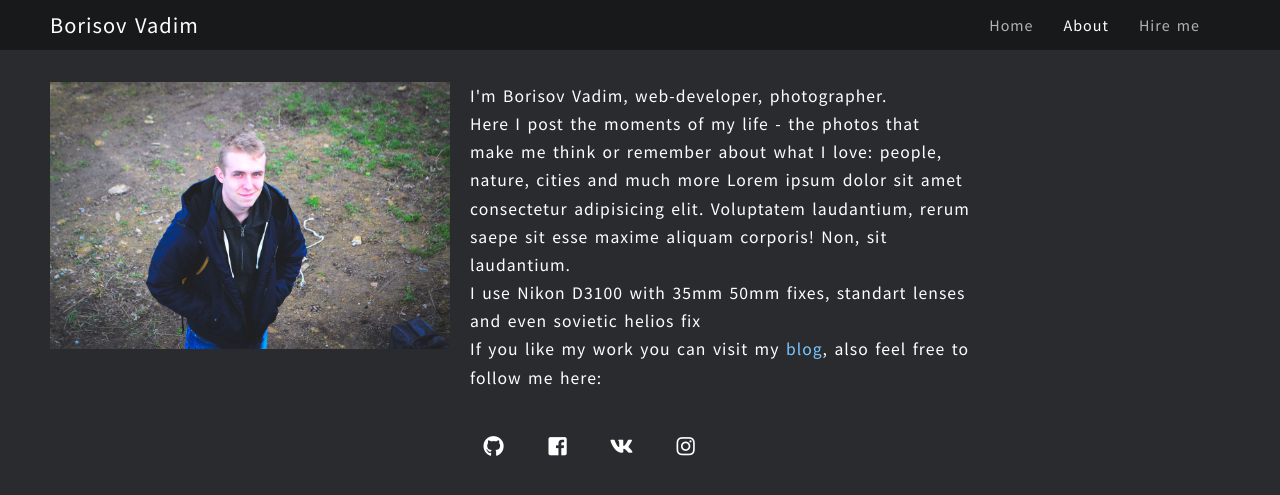
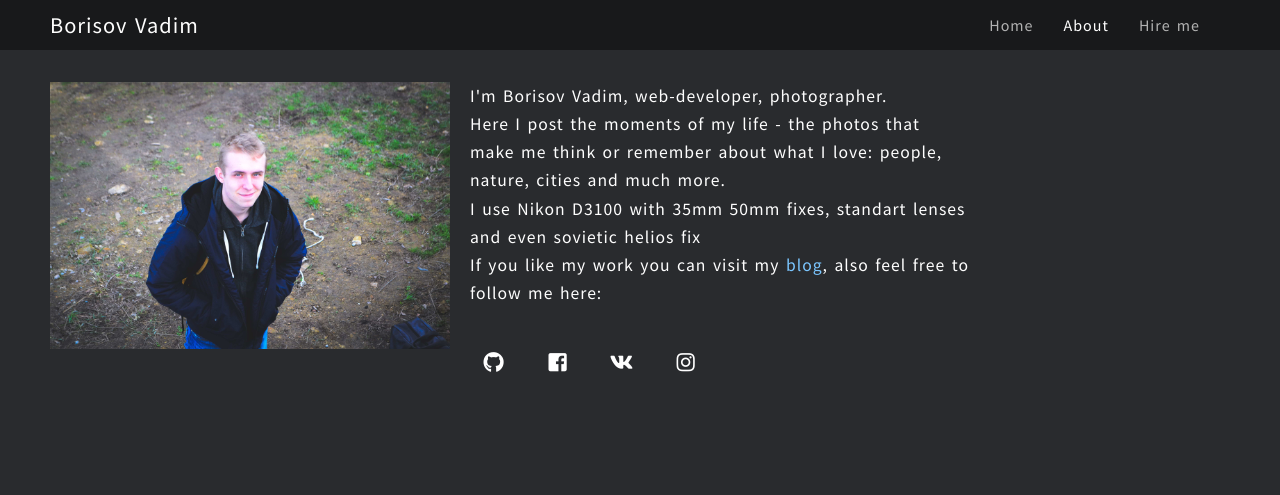
Before and after one commit to veax/Photography-Portfolio-Website, a Jekyll site: the page built from about.html, in a window 1280 px wide. Shown: the top 495 px of the page. Built offline with Jekyll 4.4.1, drawn with Linux system fonts in a browser that asks for light colours; nearby versions of some CDN libraries.

Commit message:
remove lorem ipsum

```diff
--- a/about.html
+++ b/about.html
@@ -7,7 +7,7 @@ title: About
 		<div class="editable">
 			<p>I'm Borisov Vadim, web-developer, photographer.</p>
 
-			<p>Here I post the moments of my life - the photos that make me think or remember about what I love: people, nature, cities and much more Lorem ipsum dolor sit amet consectetur adipisicing elit. Voluptatem laudantium, rerum saepe sit esse maxime aliquam corporis! Non, sit laudantium.</p>
+			<p>Here I post the moments of my life - the photos that make me think or remember about what I love: people, nature, cities and much more.</p>
 			<p>I use Nikon D3100 with 35mm 50mm fixes, standart lenses and even sovietic helios fix</p>
 
 			<p>If you like my work you can visit my <a href="https://veax.github.io" target=_"blank">blog</a>, also feel free to follow me here:
```
